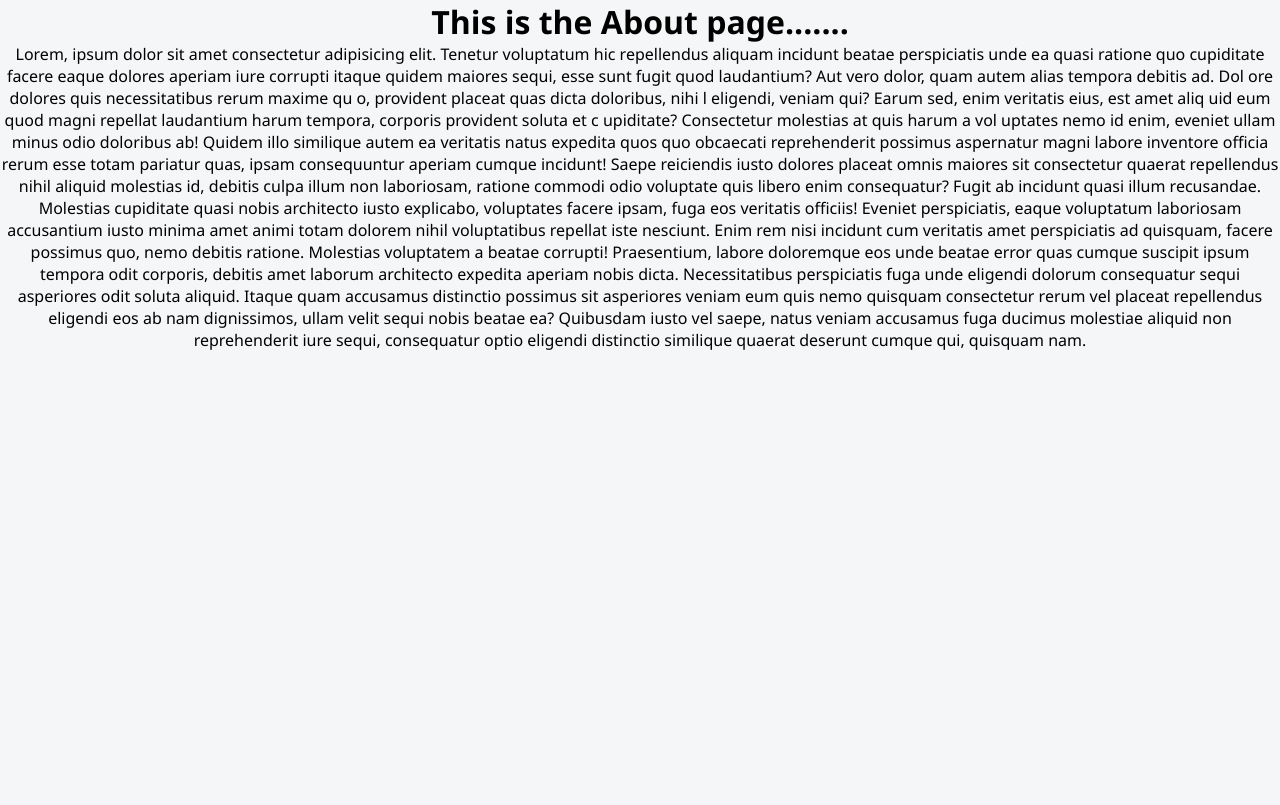
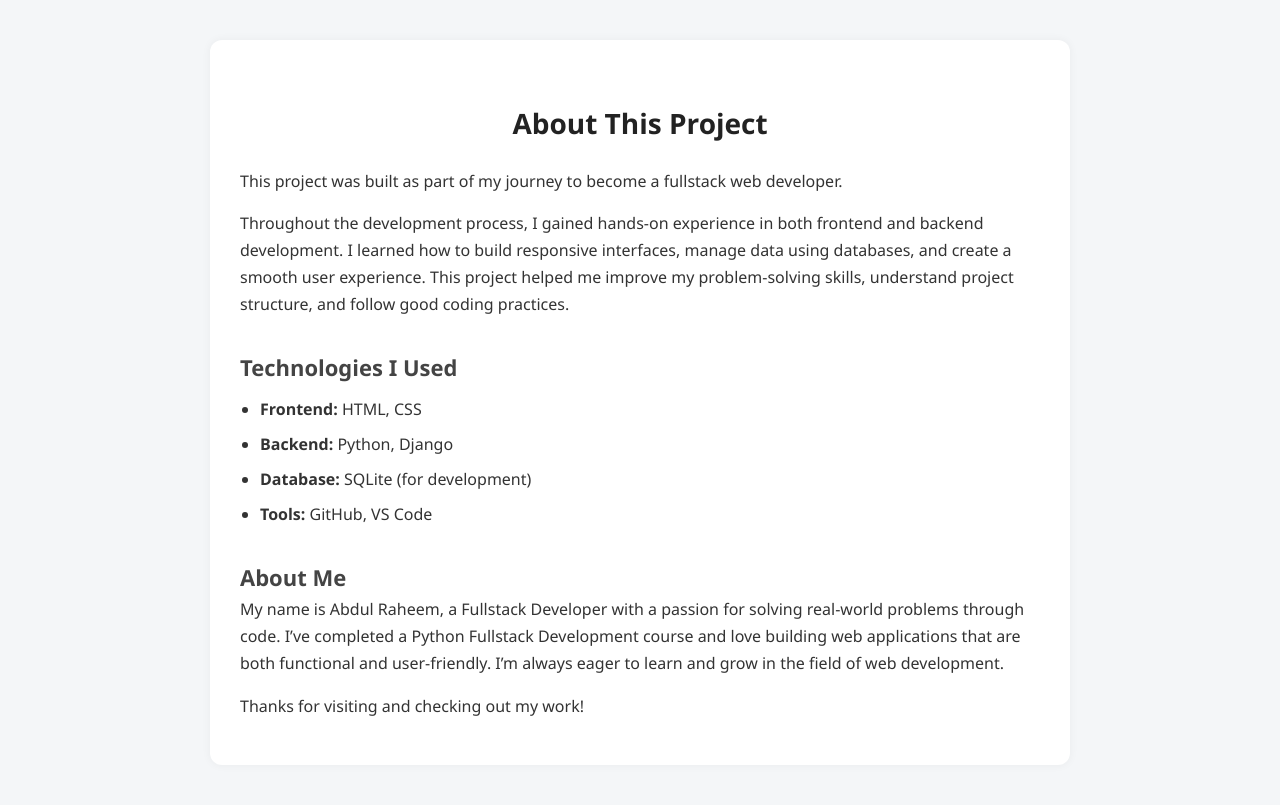
Before and after one commit to abdulraheemasangi/Articles_project, a Django app: page /base/about in a window 1280 px wide. Shown: the part 57-862 px from the top of the page. Before the commit the page ends 407 px from the top, so only its background shows below. Run offline with Django 5.2, Linux system fonts and the light colour scheme; a user stored in the database is signed in.

Commit message:
Added About & styling.

```diff
--- a/base/templates/about.html
+++ b/base/templates/about.html
@@ -2,27 +2,30 @@
 
 {% block content %}
 
-<center>
 
-<h1>This is the About page.......</h1>
+<section class="about-container">
+
+        <h2>About This Project</h2>
+
+        <p>This project was built as part of my journey to become a fullstack web developer.</p>
+
+        <p>Throughout the development process, I gained hands-on experience in both frontend and backend development. I learned how to build responsive interfaces, manage data using databases, and create a smooth user experience. This project helped me improve my problem-solving skills, understand project structure, and follow good coding practices.</p>
+
+        <h3>Technologies I Used</h3>
+        <ul>
+          <li><strong>Frontend:</strong> HTML, CSS</li>
+          <li><strong>Backend:</strong> Python, Django</li>
+          <li><strong>Database:</strong> SQLite (for development)</li>
+          <li><strong>Tools:</strong> GitHub, VS Code</li>
+        </ul>
+
+        <h3>About Me</h3>
+
+        <p>My name is Abdul Raheem, a Fullstack Developer with a passion for solving real-world problems through code. I’ve completed a Python Fullstack Development course and love building web applications that are both functional and user-friendly. I’m always eager to learn and grow in the field of web development.</p>
+
+        <p>Thanks for visiting and checking out my work!</p>
+
+</section>
 
 
-    <p>
-        Lorem, ipsum dolor sit amet consectetur adipisicing elit.
-     Tenetur voluptatum hic repellendus aliquam incidunt beatae perspiciatis
-     unde ea quasi ratione quo cupiditate facere eaque dolores aperiam iure corrupti itaque
-      quidem maiores sequi, esse sunt fugit quod laudantium? Aut
-      vero dolor, quam autem alias tempora debitis ad. Dol
-      ore dolores quis necessitatibus rerum maxime qu
-      o, provident placeat quas dicta doloribus, nihi
-      l eligendi, veniam qui? Earum sed, enim veritatis eius, est amet aliq
-      uid eum quod magni repellat laudantium harum tempora, corporis provident soluta et c
-      upiditate? Consectetur molestias at quis harum a vol
-      uptates nemo id enim, eveniet ullam minus odio doloribus ab! Quidem
-      illo similique autem ea veritatis natus expedita quos quo obcaecati reprehenderit possimus
-       aspernatur magni labore inventore officia rerum esse totam pariatur quas, ipsam consequuntur aperiam cumque incidunt! Saepe reiciendis iusto dolores placeat omnis maiores sit consectetur quaerat repellendus nihil aliquid molestias id, debitis culpa illum non laboriosam, ratione commodi odio voluptate quis libero enim consequatur? Fugit ab incidunt quasi illum recusandae. Molestias cupiditate quasi nobis architecto iusto explicabo, voluptates facere ipsam, fuga eos veritatis officiis! Eveniet perspiciatis, eaque voluptatum laboriosam accusantium iusto minima amet animi totam dolorem nihil voluptatibus repellat iste nesciunt. Enim rem nisi incidunt cum veritatis amet perspiciatis ad quisquam, facere possimus quo, nemo debitis ratione. Molestias voluptatem a beatae corrupti! Praesentium, labore doloremque eos unde beatae error quas cumque suscipit ipsum tempora odit corporis, debitis amet laborum architecto expedita aperiam nobis dicta. Necessitatibus perspiciatis fuga unde eligendi dolorum consequatur sequi asperiores odit soluta aliquid. Itaque quam accusamus distinctio possimus sit asperiores veniam eum quis nemo quisquam consectetur rerum vel placeat repellendus eligendi eos ab nam dignissimos, ullam velit sequi nobis beatae ea? Quibusdam iusto vel saepe, natus veniam accusamus fuga ducimus molestiae aliquid non reprehenderit iure sequi, consequatur optio eligendi distinctio similique quaerat deserunt cumque qui, quisquam nam.
-    </p>
-
-</center>
-
 {% endblock content %}
--- a/base/views.py
+++ b/base/views.py
@@ -170,6 +170,5 @@ def updateprofile(request):
     return render(request, 'updateprofile.html', {'user': user})
 
 
-@login_required(login_url='user_login')
 def about(request):
     return render(request,'about.html')
--- a/static/style.css
+++ b/static/style.css
@@ -484,3 +484,40 @@ body {
         text-align: center;
     }
 }
+
+.about-container {
+    max-width: 800px;
+    margin: 40px auto;
+    padding: 30px;
+    background-color: #fff;
+    border-radius: 12px;
+    box-shadow: 0 0 10px rgba(0, 0, 0, 0.05);
+    font-family: 'Segoe UI', sans-serif;
+    line-height: 1.7;
+    color: #333;
+  }
+
+  .about-container h2 {
+    font-size: 28px;
+    color: #222;
+    margin-bottom: 20px;
+  }
+
+  .about-container h3 {
+    margin-top: 30px;
+    color: #444;
+    font-size: 22px;
+  }
+
+  .about-container p {
+    margin-bottom: 15px;
+  }
+
+  .about-container ul {
+    margin-top: 10px;
+    padding-left: 20px;
+  }
+
+  .about-container li {
+    margin-bottom: 8px;
+  }
```
Also changed, not shown: db.sqlite3.
